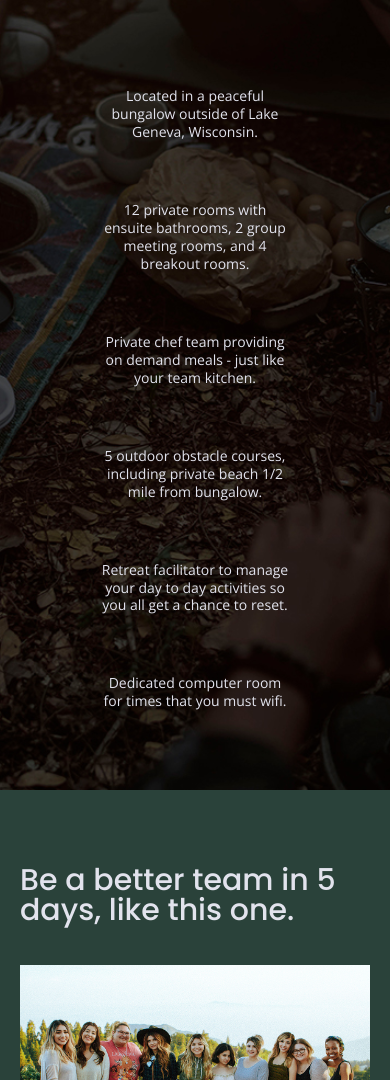
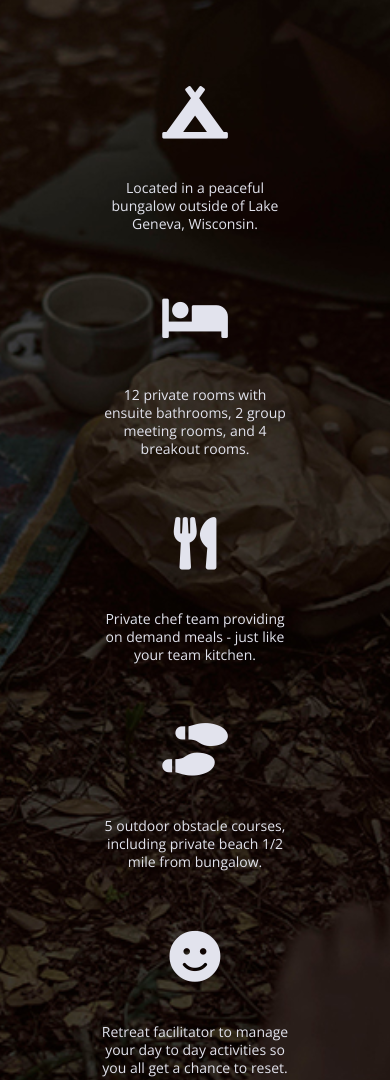
Before and after one commit to BetsL/unplugged-retreat-site, a plain HTML site: page index.html in a window 390 px wide. Shown: the part 1318-2398 px from the top of the page. Drawn offline with nearby package versions, Linux system fonts and the light colour scheme.

Commit message:
added responsive icons to 'features'

```diff
--- a/css/main.css
+++ b/css/main.css
@@ -368,6 +368,11 @@ input[type=button]  {
     justify-content: center;
     align-items: center;
     flex-flow: row wrap;
+}
+
+.features i {
+    font-size: 3.75em;
+    margin-bottom: 40px;
 }
 
 .features p {
--- a/index.html
+++ b/index.html
@@ -13,6 +13,8 @@
   <!-- Place favicon.ico in the root directory -->
   <!-- Google Fonts -->
   <link href="https://fonts.googleapis.com/css?family=Open+Sans:400,700|Poppins:500,700" rel="stylesheet">
+  <!-- FontAwesome CDN version 5.5 -->
+  <link rel="stylesheet" href="https://use.fontawesome.com/releases/v5.7.1/css/all.css" integrity="sha384-fnmOCqbTlWIlj8LyTjo7mOUStjsKC4pOpQbqyi7RrhN7udi9RwhKkMHpvLbHG9Sr" crossorigin="anonymous">
   <link rel="stylesheet" href="css/normalize.css">
   <link rel="stylesheet" href="css/main.css">
 </head>
@@ -70,6 +72,7 @@
               <div class="features-items">
                   <article>
                       <p class="fontawesome-icon">
+                          <i class="fas fa-campground"></i>
                       </p>
                       <p class="features-item-description">
                         Located in a peaceful bungalow outside of Lake Geneva, Wisconsin.
@@ -77,6 +80,7 @@
                   </article>
                   <article>
                       <p class="fontawesome-icon">
+                          <i class="fas fa-bed"></i>
                       </p>
                       <p class="features-item-description">
                         12 private rooms with ensuite bathrooms, 2 group meeting rooms, and 4 breakout rooms.
@@ -84,6 +88,7 @@
                   </article>
                   <article>
                       <p class="fontawesome-icon">
+                          <i class="fas fa-utensils"></i>
                       </p>
                       <p class="features-item-description">
                         Private chef team providing on demand meals - just like your team kitchen.
@@ -91,6 +96,7 @@
                   </article>
                   <article>
                       <p class="fontawesome-icon">
+                          <i class="fas fa-shoe-prints"></i>
                       </p>
                       <p class="features-item-description">
                         5 outdoor obstacle courses, including private beach 1/2 mile from bungalow.
@@ -98,6 +104,7 @@
                   </article>
                   <article>
                       <p class="fontawesome-icon">
+                          <i class="fas fa-smile"></i>
                       </p>
                       <p class="features-item-description">
                         Retreat facilitator to manage your day to day activities so you all get a chance to reset.
@@ -105,6 +112,7 @@
                   </article>
                   <article>
                       <p class="fontawesome-icon">
+                          <i class="fas fa-wifi"></i>
                       </p>
                       <p class="features-item-description">
                         Dedicated computer room for times that you must wifi.
```
Also changed, not shown: about/index.html (+1 -0 lines), faq/index.html (+1 -0 lines).
